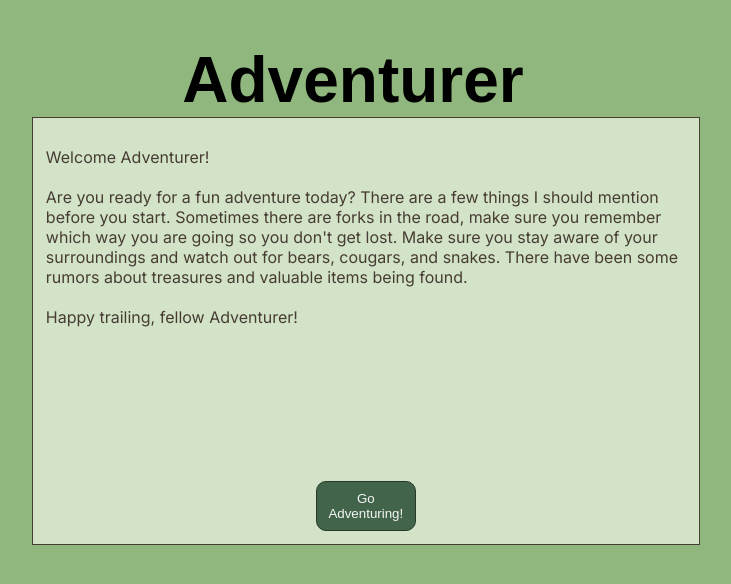
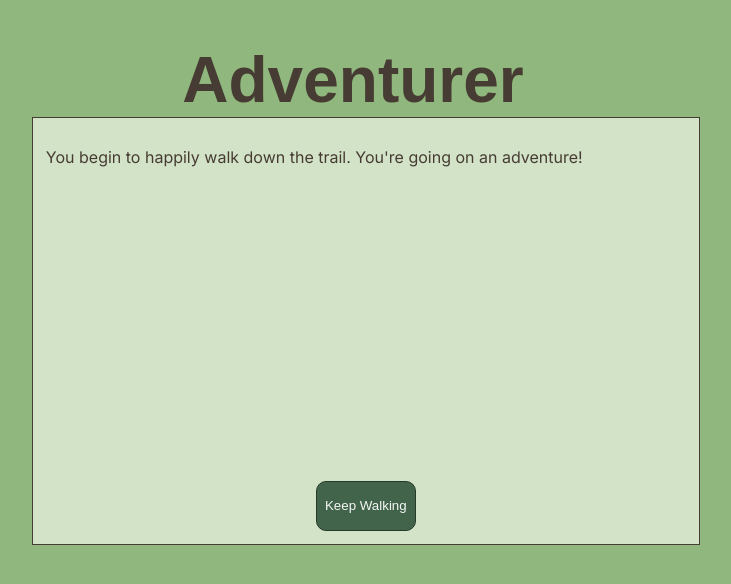
Before and after one commit to Asalagi/nextjs, a Next.js app: page /adventure in a window 1280 px wide. Both pictures are taken after a click on the button "Go Adventuring!". Shown: the top 584 px of the page, without its empty margins (287-1018 px from the left). Built offline with nearby package versions, Linux system fonts and the light colour scheme.

Commit message:
get go and hike buttons

```diff
--- a/app/adventure/page.tsx
+++ b/app/adventure/page.tsx
@@ -1,4 +1,5 @@
 'use client';
+import { APP_PATH_ROUTES_MANIFEST } from '@/node_modules/next/dist/shared/lib/constants';
 import { useState } from 'react';
 import './styling.css';
 
@@ -13,6 +14,24 @@
     </>
   );
 
+  const [adventureVisible, setAdventureVisible] = useState(true);
+
+  const startAdventure = () => {
+    setDisplay(<>You begin to happily walk down the trail. You&apos;re going on an adventure!</>);
+    setAdventureVisible(false);
+  };
+
+  const keepWalking = () => {
+    let phrases = [
+      "You keep walking down the trail. The sun is shining, and the birds are happily chirping.",
+      "The day is beautiful, and you are enjoying the wonderful outdoors. You take a deep breath and take in the beauty of your surroundings.",
+      "You walk down the trail happy to be out in nature. What beautiful scenery!",
+    ];
+    const hikingPhrase = phrases[Math.trunc(Math.random() * phrases.length)];
+    setDisplay(`${hikingPhrase}`);
+
+    const odds = Math.trunc(Math.random() * 50) + 1;
+  }
 
     return (
      <div>
@@ -23,8 +42,8 @@
             </div>
             <div id="inDisplay" className="inner-display"></div>
             <div id="btn-display" className="btn-container">
-               <button id="start" className="btn center">Go Adventuring!</button>
-               <button id="hike" className="btn center hidden">Keep Walking</button>
+               <button id="start" className={`btn center ${adventureVisible ? '' : 'hidden'}`} onClick={startAdventure}>Go Adventuring!</button>
+               <button id="hike" className={`btn center ${adventureVisible ? 'hidden' : ''}`} onClick={keepWalking}>Keep Walking</button>
 
                <button id="left" className="btn center hidden">Go Left</button>
                <button id="right" className="btn center hidden">Go Right</button>
--- a/app/adventure/styling.css
+++ b/app/adventure/styling.css
@@ -12,6 +12,7 @@
     font-size: 4rem;
     text-align: center;
     margin-bottom: 0px;
+    color: #473C33;
 }
 
 .container-main {
```
